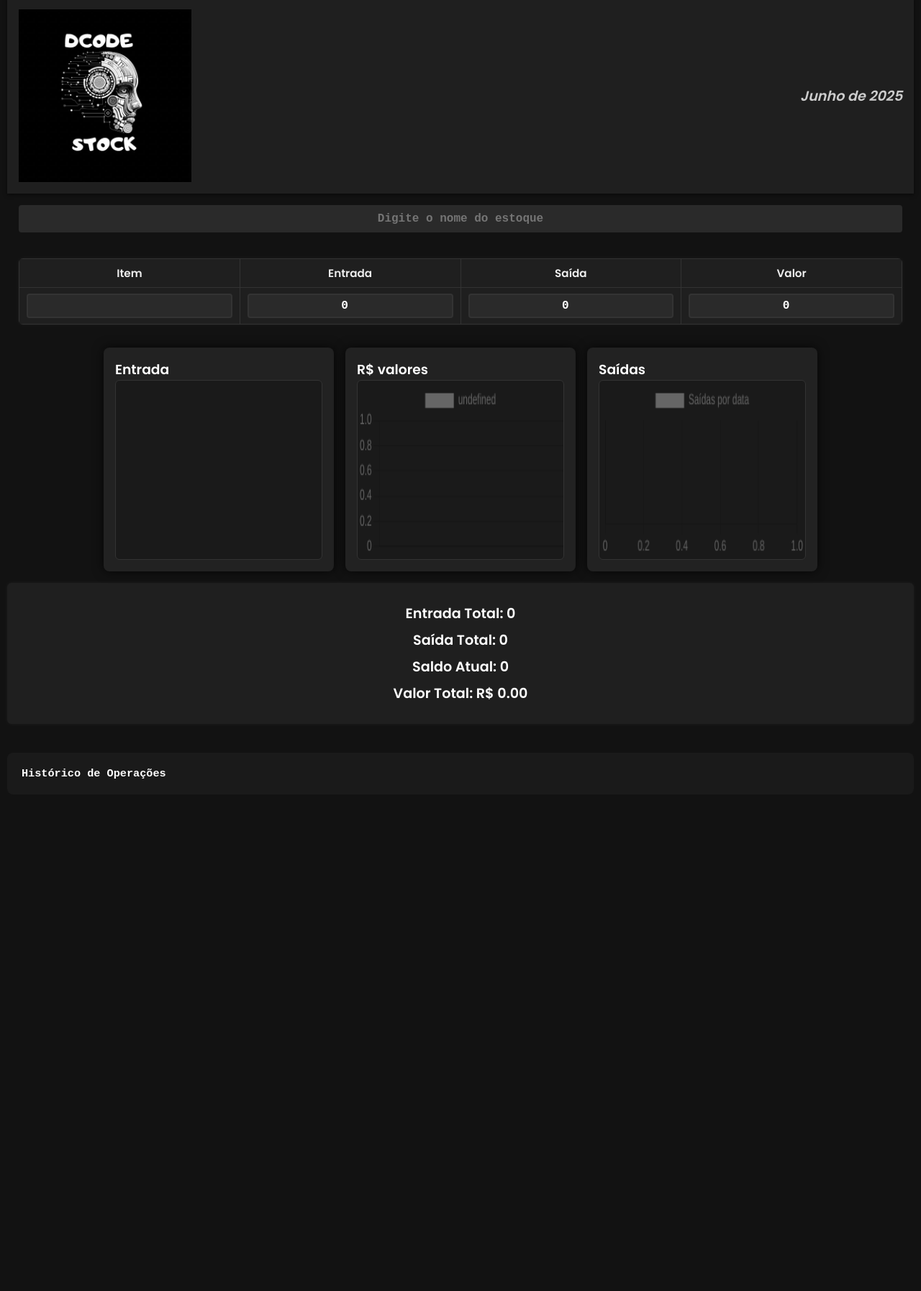
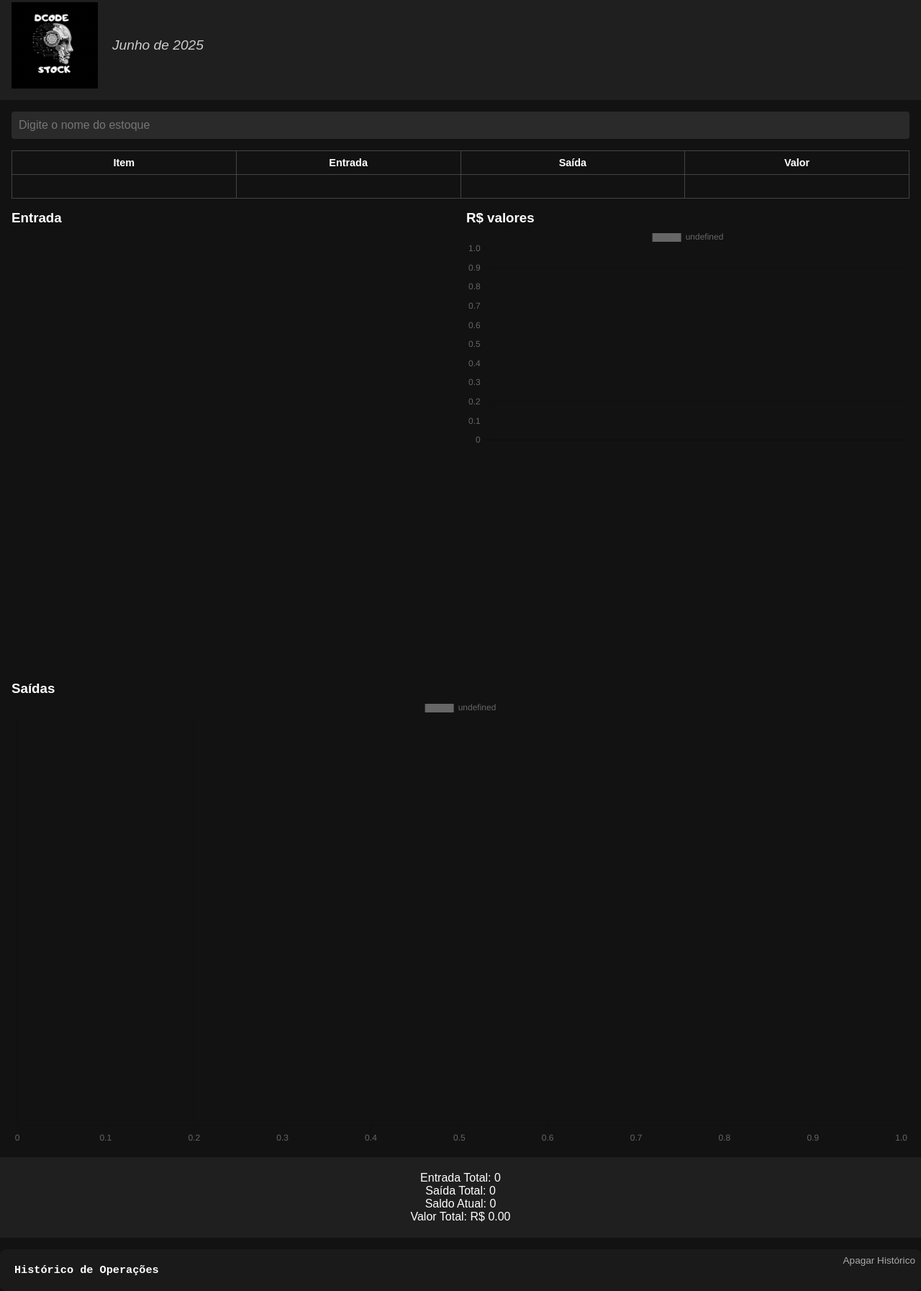
Before and after one commit to Doug2023/DcodeStock, a plain HTML site: page index.html in a window 1280 px wide. Shown: the part 13-1807 px from the top of the page at 72% size. Before the commit the page ends 1117 px from the top, so only its background shows below. Drawn offline with nearby package versions, Linux system fonts and the light colour scheme.

Commit message:
Add files via upload
atualizar

```diff
--- a/index.html
+++ b/index.html
@@ -5,8 +5,6 @@
   <meta name="viewport" content="width=device-width, initial-scale=1, maximum-scale=1, user-scalable=no" />
   <link rel="manifest" href="manifest.json" />
   <meta name="theme-color" content="#000000" />
-  <link rel="stylesheet" href="style.css" />
-  <link rel="apple-touch-icon" href="icons/icon-192.png" />
   <link href="https://fonts.googleapis.com/css2?family=Russo+One&display=swap" rel="stylesheet" />
   <style>
     * {
@@ -21,10 +19,64 @@
       background-color: #121212;
       color: #fff;
     }
+    header {
+      display: flex;
+      flex-wrap: wrap;
+      align-items: center;
+      padding: 1rem;
+      background: #1f1f1f;
+    }
+    .logo {
+      height: 120px;
+      margin-right: 20px;
+      object-fit: contain;
+    }
+    #mesAtual {
+      font-size: 1.2rem;
+      font-style: italic;
+      color: #ccc;
+      flex-grow: 1;
+    }
     main, #resultadoFinal, #registroOperacoes {
       width: 100%;
       max-width: 100%;
       padding: 0 1rem;
+    }
+    .nome-estoque-container {
+      padding: 1rem;
+    }
+    .nome-estoque-container input {
+      width: 100%;
+      padding: 10px;
+      border-radius: 4px;
+      border: none;
+      background: #2a2a2a;
+      color: #fff;
+      font-size: 1rem;
+    }
+    table.estoque-table {
+      width: 100%;
+      border-collapse: collapse;
+      margin-bottom: 1rem;
+      table-layout: fixed;
+    }
+    table.estoque-table th, table.estoque-table td {
+      border: 1px solid #444;
+      padding: 8px;
+      text-align: center;
+      font-size: 0.9rem;
+    }
+    table.estoque-table input {
+      width: 100%;
+      background: transparent;
+      border: none;
+      color: #fff;
+      font-size: 0.9rem;
+      text-align: center;
+    }
+    table.estoque-table input:focus {
+      outline: 1px solid #888;
+      background: #333;
     }
     .graficos {
       display: flex;
@@ -37,39 +89,87 @@
       flex: 1 1 300px;
       min-width: 280px;
     }
+    /* Para gráficos pizza e barras lado a lado meio a meio */
+    .graficos-top {
+      display: flex;
+      gap: 1rem;
+      padding: 0 1rem;
+    }
+    .grafico-meio {
+      flex: 1 1 50%;
+      min-width: 280px;
+    }
+    #graficoSaidas-container {
+      margin-top: 1rem;
+      width: 100%;
+      padding: 0 1rem;
+    }
+    #resultadoFinal {
+      padding: 20px;
+      text-align: center;
+      background: #1f1f1f;
+      margin-top: 1rem;
+    }
+    #registroOperacoes {
+      position: relative;
+      background: #1a1a1a;
+      padding: 20px;
+      border-radius: 8px;
+      font-family: monospace;
+      margin-top: 1rem;
+    }
+    #registroOperacoes ul {
+      list-style: none;
+      padding-left: 0;
+      max-height: 200px;
+      overflow-y: auto;
+    }
+    /* Botão discreto apagar histórico */
+    #btnLimparHistorico {
+      position: absolute;
+      top: 8px;
+      right: 8px;
+      background: transparent;
+      border: none;
+      color: #aaa;
+      font-size: 0.85rem;
+      cursor: pointer;
+      transition: color 0.3s ease;
+      padding: 0;
+    }
+    #btnLimparHistorico:hover {
+      color: #fff;
+      text-decoration: underline;
+    }
     @media screen and (max-width: 768px) {
       .graficos {
         flex-direction: column;
         align-items: stretch;
       }
-    }
-    #registroOperacoes {
-      background: #1a1a1a;
-      padding: 20px;
-      border-radius: 8px;
-      font-family: monospace;
-    }
-    #registroOperacoes ul {
-      list-style: none;
-      padding-left: 0;
-    }
-    tr.arrastando {
-      opacity: 0.5;
+      .graficos-top {
+        flex-direction: column;
+      }
+      .grafico-meio {
+        min-width: 100%;
+      }
+      #graficoSaidas-container {
+        padding: 0 0;
+      }
     }
   </style>
 </head>
 <body>
-  <header style="display:flex;flex-wrap:wrap;align-items:center;padding:1rem;background:#1f1f1f">
-    <img src="dcodeimage.jpeg" alt="mesatual" class="logo" style="height:240px;margin-right:210px;" />
-    <div id="mesAtual" style="font-size:1.2rem;font-style:italic;color:#ccc;"></div>
+  <header>
+    <img src="dcodeimage.jpeg" alt="Logo Dcode Stock" class="logo" />
+    <div id="mesAtual"></div>
   </header>
 
-  <div class="nome-estoque-container" style="padding:1rem;">
-    <input type="text" placeholder="Digite o nome do estoque" style="width:100%;padding:10px;border-radius:4px;border:none;background:#2a2a2a;color:#fff;"/>
+  <div class="nome-estoque-container">
+    <input type="text" placeholder="Digite o nome do estoque" />
   </div>
 
   <main id="abasContainer">
-    <table class="estoque-table" style="width:100%;border-collapse:collapse;margin-bottom:1rem;">
+    <table class="estoque-table">
       <thead>
         <tr>
           <th>Item</th>
@@ -82,22 +182,23 @@
     </table>
   </main>
 
-  <div class="graficos">
-    <div class="grafico-container">
+  <div class="graficos-top">
+    <div class="grafico-meio">
       <h3>Entrada</h3>
       <canvas id="graficoPizza"></canvas>
     </div>
-    <div class="grafico-container">
+    <div class="grafico-meio">
       <h3>R$ valores</h3>
       <canvas id="graficoBarras"></canvas>
     </div>
-    <div class="grafico-container">
-      <h3>Saídas</h3>
-      <canvas id="graficoSaidas"></canvas>
-    </div>
   </div>
 
-  <div id="resultadoFinal" style="padding:20px;text-align:center;background:#1f1f1f;margin-top:1rem;">
+  <div id="graficoSaidas-container">
+    <h3>Saídas</h3>
+    <canvas id="graficoSaidas"></canvas>
+  </div>
+
+  <div id="resultadoFinal">
     <p>Entrada Total: <span id="entradaTotal">0</span></p>
     <p>Saída Total: <span id="saidaTotal">0</span></p>
     <p>Saldo Atual: <span id="saldoTotal">0</span></p>
@@ -105,25 +206,34 @@
   </div>
 
   <div id="registroOperacoes">
+    <button id="btnLimparHistorico" title="Apagar histórico">Apagar Histórico</button>
     <h3>Histórico de Operações</h3>
     <ul id="listaOperacoes"></ul>
   </div>
 
+  <!-- Chart.js -->
   <script src="https://cdn.jsdelivr.net/npm/chart.js"></script>
+  <!-- SortableJS para drag and drop mobile-friendly -->
+  <script src="https://cdn.jsdelivr.net/npm/sortablejs@1.15.0/Sortable.min.js"></script>
+
   <script>
     document.addEventListener('DOMContentLoaded', () => {
+      // Mês Atual
       const mesAtualEl = document.getElementById('mesAtual');
       const meses = ["Janeiro", "Fevereiro", "Março", "Abril", "Maio", "Junho", "Julho", "Agosto", "Setembro", "Outubro", "Novembro", "Dezembro"];
       const agora = new Date();
       mesAtualEl.textContent = `${meses[agora.getMonth()]} de ${agora.getFullYear()}`;
 
+      // Elementos
       const entradaTotalEl = document.getElementById('entradaTotal');
       const saidaTotalEl = document.getElementById('saidaTotal');
       const saldoTotalEl = document.getElementById('saldoTotal');
       const valorFinalEl = document.getElementById('valorFinal');
-      const tabela = document.querySelector('table tbody');
+      const tabelaBody = document.querySelector('table.estoque-table tbody');
       const listaOperacoes = document.getElementById('listaOperacoes');
+      const btnLimparHistorico = document.getElementById('btnLimparHistorico');
 
+      // Gráficos
       const ctxPizza = document.getElementById('graficoPizza').getContext('2d');
       const ctxBarras = document.getElementById('graficoBarras').getContext('2d');
       const ctxSaidas = document.getElementById('graficoSaidas').getContext('2d');
@@ -142,10 +252,11 @@
 
       const chartSaidas = new Chart(ctxSaidas, {
         type: 'bar',
-        data: { labels: [], datasets: [{ label: 'Saídas por data', data: [], backgroundColor: [] }] },
+        data: { labels: [], datasets: [{ data: [], backgroundColor: [] }] },
         options: { indexAxis: 'y', scales: { x: { beginAtZero: true } } }
       });
 
+      // Cores
       const coresMap = JSON.parse(localStorage.getItem('coresMap') || '{}');
       function gerarCor(nome) {
         if (!coresMap[nome]) {
@@ -158,31 +269,56 @@
         return coresMap[nome];
       }
 
-      function adicionarEventosDrag(linha) {
-        linha.addEventListener('dragstart', e => {
-          linha.classList.add('arrastando');
+      // Adicionar linha vazia para inserir dados
+      function adicionarLinha() {
+        const linha = document.createElement('tr');
+        linha.innerHTML = `
+          <td><input type="text" class="item" autocomplete="off" /></td>
+          <td><input type="number" class="entrada" min="0" step="any" value="" autocomplete="off"/></td>
+          <td><input type="number" class="saida" min="0" step="any" value="" autocomplete="off"/></td>
+          <td><input type="number" class="valor" min="0" step="0.01" value="" autocomplete="off"/></td>
+        `;
+        tabelaBody.appendChild(linha);
+        adicionarEventosLinha(linha);
+      }
+
+      // Eventos inputs da linha
+      function adicionarEventosLinha(linha) {
+        const inputs = linha.querySelectorAll('input');
+        inputs.forEach(input => {
+          input.addEventListener('input', () => {
+            atualizarResumo();
+            atualizarGraficos();
+            salvarTabela();
+            verificarLinhaFinal();
+            removerLinhasVazias();
+          });
         });
-        linha.addEventListener('dragend', () => {
-          linha.classList.remove('arrastando');
-          salvarTabela();
+
+        linha.querySelector('.entrada').addEventListener('change', () => {
+          const item = linha.querySelector('.item').value.trim();
+          const valor = linha.querySelector('.entrada').value;
+          if (item && valor > 0) registrarOperacao('entrada', item, valor);
         });
-        linha.addEventListener('dragover', e => {
-          e.preventDefault();
-          const arrastando = tabela.querySelector('.arrastando');
-          if (linha !== arrastando) {
-            const pos = [...tabela.children].indexOf(linha);
-            const posArrastando = [...tabela.children].indexOf(arrastando);
-            if (pos > posArrastando) {
-              linha.after(arrastando);
-            } else {
-              linha.before(arrastando);
-            }
-          }
+        linha.querySelector('.saida').addEventListener('change', () => {
+          const item = linha.querySelector('.item').value.trim();
+          const valor = linha.querySelector('.saida').value;
+          if (item && valor > 0) registrarOperacao('saida', item, valor);
         });
       }
 
+      // Verifica se última linha tem dados, se sim adiciona nova linha
+      function verificarLinhaFinal() {
+        const linhas = [...tabelaBody.querySelectorAll('tr')];
+        const ultima = linhas[linhas.length - 1];
+        if (ultima && [...ultima.querySelectorAll('input')].some(inp => inp.value.trim() !== '' && inp.value !== '0')) {
+          adicionarLinha();
+        }
+      }
+
+      // Remove linhas vazias (menos a última)
       function removerLinhasVazias() {
-        const linhas = [...tabela.querySelectorAll('tr')];
+        const linhas = [...tabelaBody.querySelectorAll('tr')];
         linhas.forEach((linha, i) => {
           const inputs = linha.querySelectorAll('input');
           const vazia = [...inputs].every(input => input.value.trim() === '' || parseFloat(input.value) === 0);
@@ -190,54 +326,11 @@
         });
       }
 
-      function adicionarLinha() {
-        const linha = document.createElement('tr');
-        linha.setAttribute('draggable', 'true');
-        linha.innerHTML = `
-          <td><input type="text" class="item" /></td>
-          <td><input type="number" class="entrada" value="0" step="any" /></td>
-          <td><input type="number" class="saida" value="0" step="any" /></td>
-          <td><input type="number" class="valor" value="0" step="0.01" /></td>
-        `;
-        tabela.appendChild(linha);
-        adicionarEventosLinha(linha);
-        adicionarEventosDrag(linha);
-      }
-
-      function adicionarEventosLinha(linha) {
-        const inputs = linha.querySelectorAll('input');
-        inputs.forEach(input => input.addEventListener('input', () => {
-          atualizarResumo();
-          atualizarGraficos();
-          salvarTabela();
-          verificarLinhaFinal();
-          removerLinhasVazias();
-        }));
-
-        linha.querySelector('.entrada').addEventListener('change', () => {
-          const item = linha.querySelector('.item').value.trim();
-          const valor = linha.querySelector('.entrada').value;
-          if (item && valor > 0) registrarOperacao('entrada', item, valor);
-        });
-
-        linha.querySelector('.saida').addEventListener('change', () => {
-          const item = linha.querySelector('.item').value.trim();
-          const valor = linha.querySelector('.saida').value;
-          if (item && valor > 0) registrarOperacao('saida', item, valor);
-        });
-      }
-
-      function verificarLinhaFinal() {
-        const linhas = [...tabela.querySelectorAll('tr')];
-        const ultima = linhas[linhas.length - 1];
-        if (ultima && [...ultima.querySelectorAll('input')].some(inp => inp.value.trim() !== '' && inp.value !== '0')) {
-          adicionarLinha();
-        }
-      }
-
+      // Atualiza resumo numérico
       function atualizarResumo() {
         let entrada = 0, saida = 0, saldo = 0, valor = 0;
-        [...tabela.querySelectorAll('tr')].forEach(linha => {
+        const linhas = [...tabelaBody.querySelectorAll('tr')];
+        linhas.forEach(linha => {
           const ent = parseFloat(linha.querySelector('.entrada').value) || 0;
           const sai = parseFloat(linha.querySelector('.saida').value) || 0;
           const val = parseFloat(linha.querySelector('.valor').value) || 0;
@@ -252,10 +345,13 @@
         valorFinalEl.textContent = valor.toFixed(2);
       }
 
+      // Atualiza os gráficos
       function atualizarGraficos() {
         const labels = [], entradas = [], valores = [], cores = [];
         const dataSaida = {}, corSaidaPorItem = {};
-        [...tabela.querySelectorAll('tr')].forEach(linha => {
+        const linhas = [...tabelaBody.querySelectorAll('tr')];
+
+        linhas.forEach(linha => {
           const nome = linha.querySelector('.item').value.trim();
           const ent = parseFloat(linha.querySelector('.entrada').value) || 0;
           const sai = parseFloat(linha.querySelector('.saida').value) || 0;
@@ -278,12 +374,12 @@
 
         chartPizza.data.labels = labels;
         chartPizza.data.datasets[0].data = entradas;
-        chartPizza.data.datasets[0].backgroundColor = labels.map(l => gerarCor(l));
+        chartPizza.data.datasets[0].backgroundColor = cores;
         chartPizza.update();
 
         chartBarras.data.labels = labels;
         chartBarras.data.datasets[0].data = valores;
-        chartBarras.data.datasets[0].backgroundColor = labels.map(l => gerarCor(l));
+        chartBarras.data.datasets[0].backgroundColor = cores;
         chartBarras.update();
 
         const saidaLabels = Object.keys(dataSaida);
@@ -293,8 +389,9 @@
         chartSaidas.update();
       }
 
+      // Salva tabela no localStorage
       function salvarTabela() {
-        const linhas = [...tabela.querySelectorAll('tr')].map(linha => ({
+        const linhas = [...tabelaBody.querySelectorAll('tr')].map(linha => ({
           item: linha.querySelector('.item').value,
           entrada: linha.querySelector('.entrada').value,
           saida: linha.querySelector('.saida').value,
@@ -303,6 +400,7 @@
         localStorage.setItem('dadosTabela', JSON.stringify(linhas));
       }
 
+      // Registra operação no histórico
       function registrarOperacao(tipo, item, quantidade) {
         const data = new Date();
         const dataFormatada = `${data.getDate().toString().padStart(2, '0')}/${(data.getMonth()+1).toString().padStart(2, '0')}/${data.getFullYear()}`;
@@ -316,6 +414,7 @@
         localStorage.setItem('historicoOperacoes', JSON.stringify(historico));
       }
 
+      // Restaura histórico e tabela do localStorage
       function restaurarHistorico() {
         const historico = JSON.parse(localStorage.getItem('historicoOperacoes') || '[]');
         listaOperacoes.innerHTML = '';
@@ -326,20 +425,18 @@
         });
 
         const dadosTabela = JSON.parse(localStorage.getItem('dadosTabela') || '[]');
-        tabela.innerHTML = '';
+        tabelaBody.innerHTML = '';
 
         dadosTabela.forEach(data => {
           const linha = document.createElement('tr');
-          linha.setAttribute('draggable', 'true');
           linha.innerHTML = `
-            <td><input type="text" class="item" value="${data.item}" /></td>
-            <td><input type="number" class="entrada" value="${data.entrada}" /></td>
-            <td><input type="number" class="saida" value="${data.saida}" /></td>
-            <td><input type="number" class="valor" value="${data.valor}" /></td>
+            <td><input type="text" class="item" value="${data.item}" autocomplete="off"/></td>
+            <td><input type="number" class="entrada" min="0" step="any" value="${data.entrada}" autocomplete="off"/></td>
+            <td><input type="number" class="saida" min="0" step="any" value="${data.saida}" autocomplete="off"/></td>
+            <td><input type="number" class="valor" min="0" step="0.01" value="${data.valor}" autocomplete="off"/></td>
           `;
-          tabela.appendChild(linha);
+          tabelaBody.appendChild(linha);
           adicionarEventosLinha(linha);
-          adicionarEventosDrag(linha);
         });
 
         adicionarLinha();
@@ -347,7 +444,25 @@
         atualizarGraficos();
       }
 
+      // Inicializa SortableJS para drag and drop
+      new Sortable(tabelaBody, {
+        animation: 150,
+        ghostClass: 'arrastando',
+        onEnd: () => {
+          salvarTabela();
+        }
+      });
+
+      // Botão apagar histórico
+      btnLimparHistorico.addEventListener('click', () => {
+        if (confirm('Tem certeza que deseja apagar todo o histórico de operações?')) {
+          localStorage.removeItem('historicoOperacoes');
+          listaOperacoes.innerHTML = '';
+        }
+      });
+
       restaurarHistorico();
+      verificarLinhaFinal();
 
       if ('serviceWorker' in navigator) {
         navigator.serviceWorker.register('service-worker.js')
```
